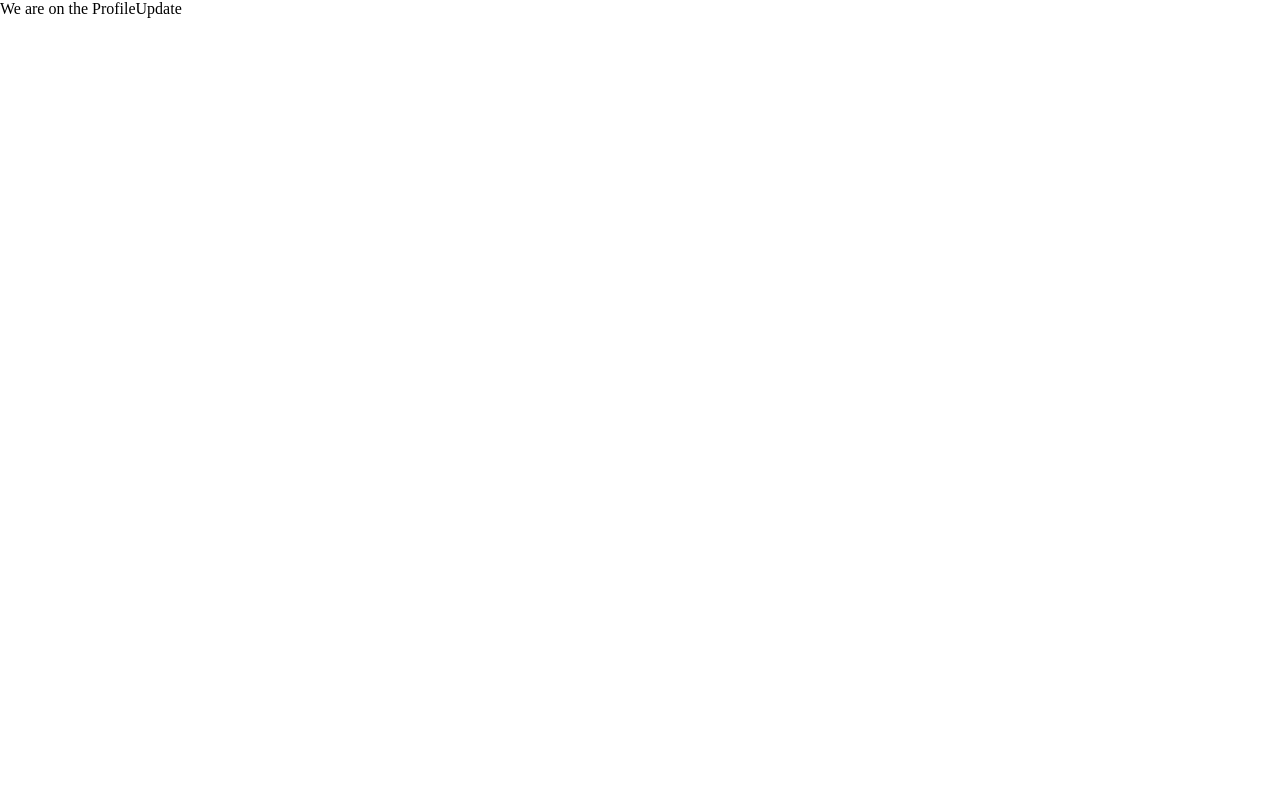
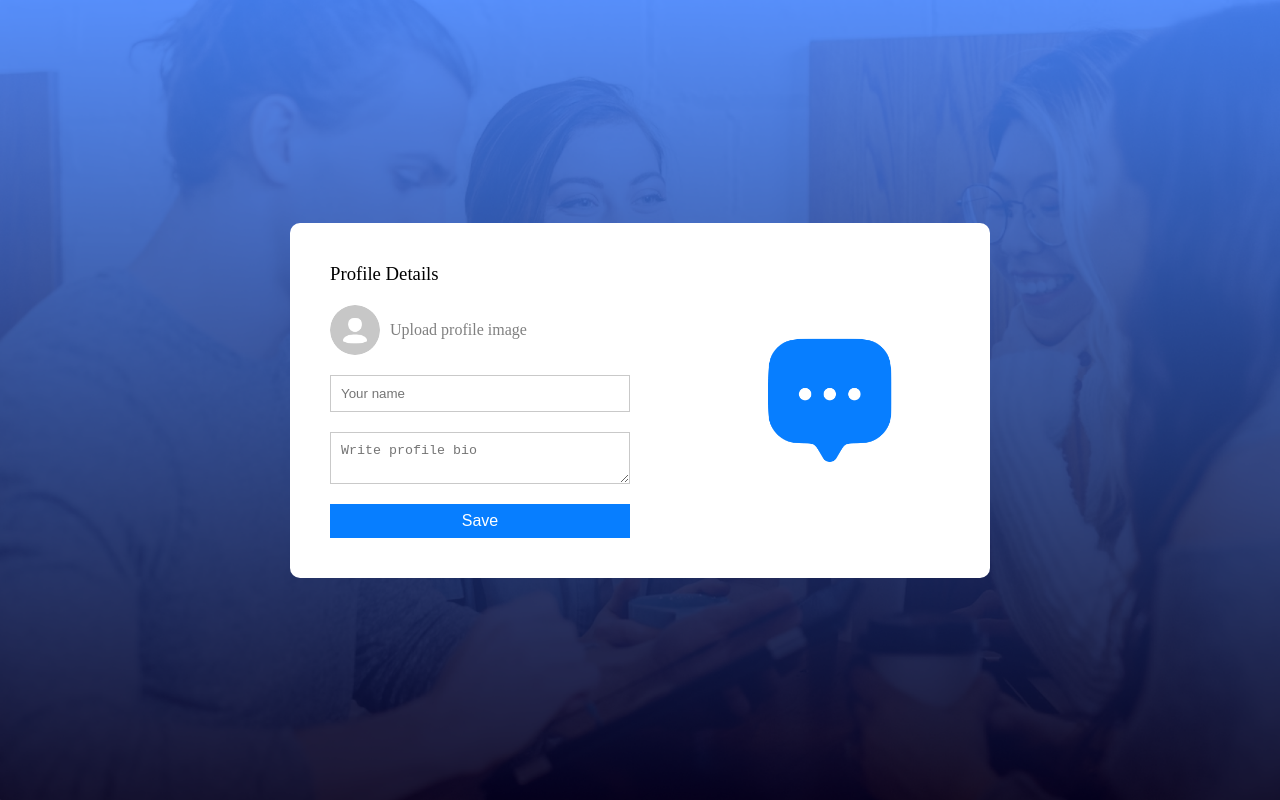
Before and after one commit to Ashishprajapati2906/chatApp, a React (Vite) app: page /profile in a window 1280 px wide. Built offline with nearby package versions, Linux system fonts and the light colour scheme.

Commit message:
profile page UI done

```diff
--- a/src/pages/ProfileUpdate/ProfileUpdate.css
+++ b/src/pages/ProfileUpdate/ProfileUpdate.css
@@ -0,0 +1,57 @@
+.profile{
+    min-height: 100vh;
+    background: url(/background.png) no-repeat;
+    background-size: cover;
+    display: flex;
+    align-items: center;
+    justify-content: center;
+}
+.profile-container{
+    background-color: white;
+    display: flex;
+    align-items: center;
+    justify-content: space-between;
+    min-width: 700px;
+    border-radius: 10px;
+}
+.profile-pic{
+    max-width: 160px;
+    aspect-ratio: 1/1;
+    margin: 20px auto;
+    border-radius: 50%;
+}
+.profile form{
+    display: flex;
+    flex-direction: column;
+    gap: 20px;
+    padding: 40px;
+}
+.profile form h3{
+    font-weight: 500;
+}
+.profile label{
+    display: flex;
+    align-items: center;
+    gap: 10px;
+    color: gray;
+    cursor: pointer;
+}
+.profile label img{
+    width: 50px;
+    aspect-ratio: 1/1;
+    border-radius: 50%;
+}
+.profile input, textarea{
+    padding: 10px;
+    min-width: 300px;
+    border: 1px solid #c9c9c9;
+    outline-color: #077eff;
+}
+.profile form button{
+    border: none;
+    color: white;
+    background-color: #077eff;
+    padding: 8px;
+    font-size: 16px;
+    cursor: pointer;
+}
--- a/src/pages/ProfileUpdate/ProfileUpdate.jsx
+++ b/src/pages/ProfileUpdate/ProfileUpdate.jsx
@@ -1,9 +1,30 @@
-import React from 'react'
+import React, { useState } from 'react'
 import './ProfileUpdate.css'
+import assets from '../../assets/assets'
 
 const ProfileUpdate = () => {
+
+  const [image, setImage] = useState(false)
+
+
   return (
-      <div>We are on the ProfileUpdate</div>
+    <div className="profile">
+      <div className="profile-container">
+        <form>
+          <h3>Profile Details</h3>
+          <label htmlFor='avatar'>
+            <input onChange={(e)=>setImage(e.target.files[0])} type="file" id='avatar' accept='.png, .jpg,.jpeg' hidden />
+            <img src={image ? URL.createObjectURL(image) : assets.avatar_icon} alt="" />
+            Upload profile image
+          </label>
+          <input type="text" placeholder='Your name' required />
+          <textarea placeholder='Write profile bio'></textarea>
+          <button type='submit'>Save</button>
+        </form>
+        <img className='profile-pic' src={image ? URL.createObjectURL(image) : assets.logo_icon} alt="" />
+
+      </div>
+    </div>
   )
 }
 
```
